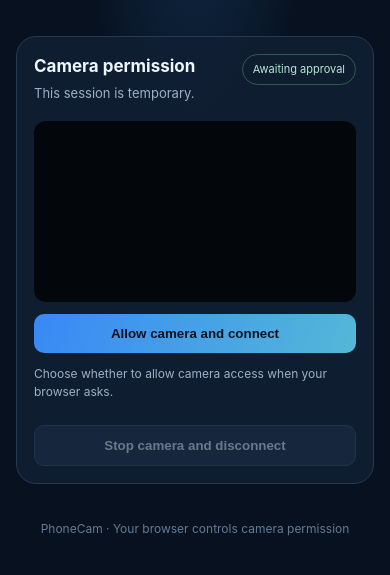
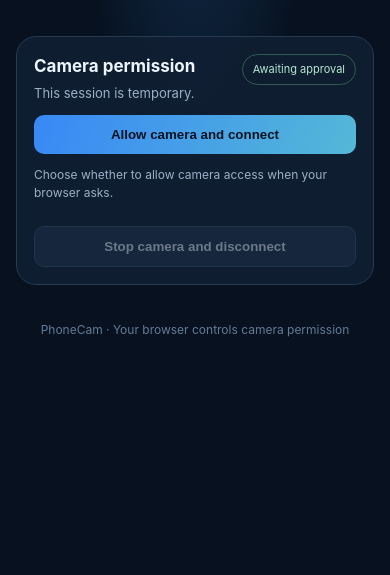
Before and after one commit to errezakabd037-netizen/Web_cam, a website: page public/phone.html in a window 390 px wide. Shown: the part 287-862 px from the top of the page. Drawn offline with Linux system fonts and the light colour scheme.

Commit message:
Update phone.html

```diff
--- a/public/phone.html
+++ b/public/phone.html
@@ -16,7 +16,7 @@
     </section>
     <section class="panel">
       <div class="panel-head"><div><h2>Camera permission</h2><p class="muted">This session is temporary.</p></div><span id="phoneStatus" class="status">Awaiting approval</span></div>
-      <video id="localVideo" autoplay muted playsinline></video>
+      <video id="localVideo" autoplay muted playsinline style="display:none"></video>
       <button id="start" class="primary wide">Allow camera and connect</button>
       <p id="phoneMessage" class="hint" aria-live="polite">Choose whether to allow camera access when your browser asks.</p>
       <button id="stop" class="secondary wide" disabled>Stop camera and disconnect</button>
```
